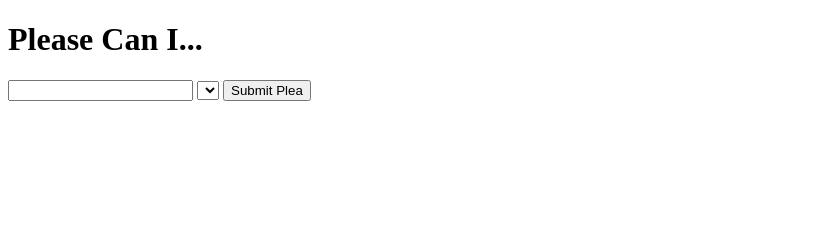
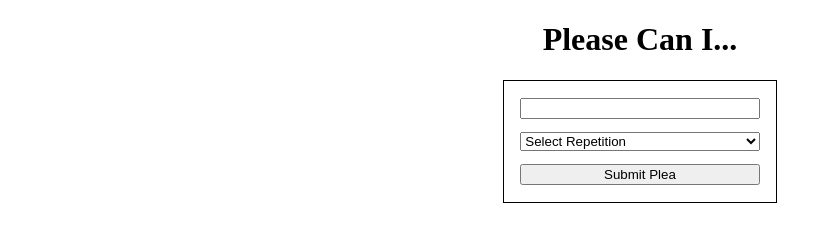
Before and after one commit to sudopigeek/please-can-i, a plain HTML site: page index.html in a window 1280 px wide. Shown: the whole page, without its empty margins (0-832 px from the left). Drawn offline with Linux system fonts and the light colour scheme.

Commit message:
Added some scripts and styles

```diff
--- a/index.html
+++ b/index.html
@@ -4,6 +4,8 @@
     <meta charset="UTF-8">
     <meta http-equiv="X-UA-Compatible" content="IE=edge">
     <meta name="viewport" content="width=device-width, initial-scale=1.0">
+    <link rel="stylesheet" href="styles/main.css">
+    <script type="module" src="scripts/main.js"></script>
     <title>Please Can I...</title>
 </head>
 <body>
@@ -11,11 +13,12 @@
         <h1>Please Can I...</h1>
     </header>
     <main>
-        <form>
+        <form onsubmit="Submit()">
             <input class="pleaForm" type="text" name="Plea" id="childPlea">
             <select class="pleaForm" name="Repetitions" id="reps">
+                <option value="default">Select Repetition</option>
             </select>
-            <input class="pleaForm" type="submit" value="Submit Plea">
+            <input class="pleaForm" id="submitBtn" type="button" value="Submit Plea">
         </form>
         <section id="pleaOutput">
 
--- /dev/null
+++ b/scripts/main.js
@@ -0,0 +1,23 @@
+// Populate repetition dropbox:
+let container = document.getElementById("reps")
+for (let i = 1; i < 101; i++) {
+    let option = document.createElement('option')
+    option.value = i
+    option.innerHTML = i
+    container.appendChild(option)
+}
+
+document.getElementById("submitBtn").addEventListener('click', function(event) {
+    let childPlea = document.getElementById("childPlea")
+    let reps = document.getElementById("reps")
+    if (childPlea.value == "" || reps.value == "default") {
+        alert("PLease specify a plea and its repetition.")
+    } else {
+        showPleas()
+    }
+    event.preventDefault()
+})
+
+const showPleas = () => {
+
+}
--- /dev/null
+++ b/styles/main.css
@@ -0,0 +1,17 @@
+h1 { text-align: center; }
+main {
+    display: flex;
+    flex-direction: column;
+    align-items: center;
+    justify-content: flex-start;
+}
+form {
+    display: flex;
+    flex-direction: column;
+    border: 1px solid black;
+    padding: 10px;
+    width: 20%;
+}
+.pleaForm {
+    margin: 0.5em;
+}
```
